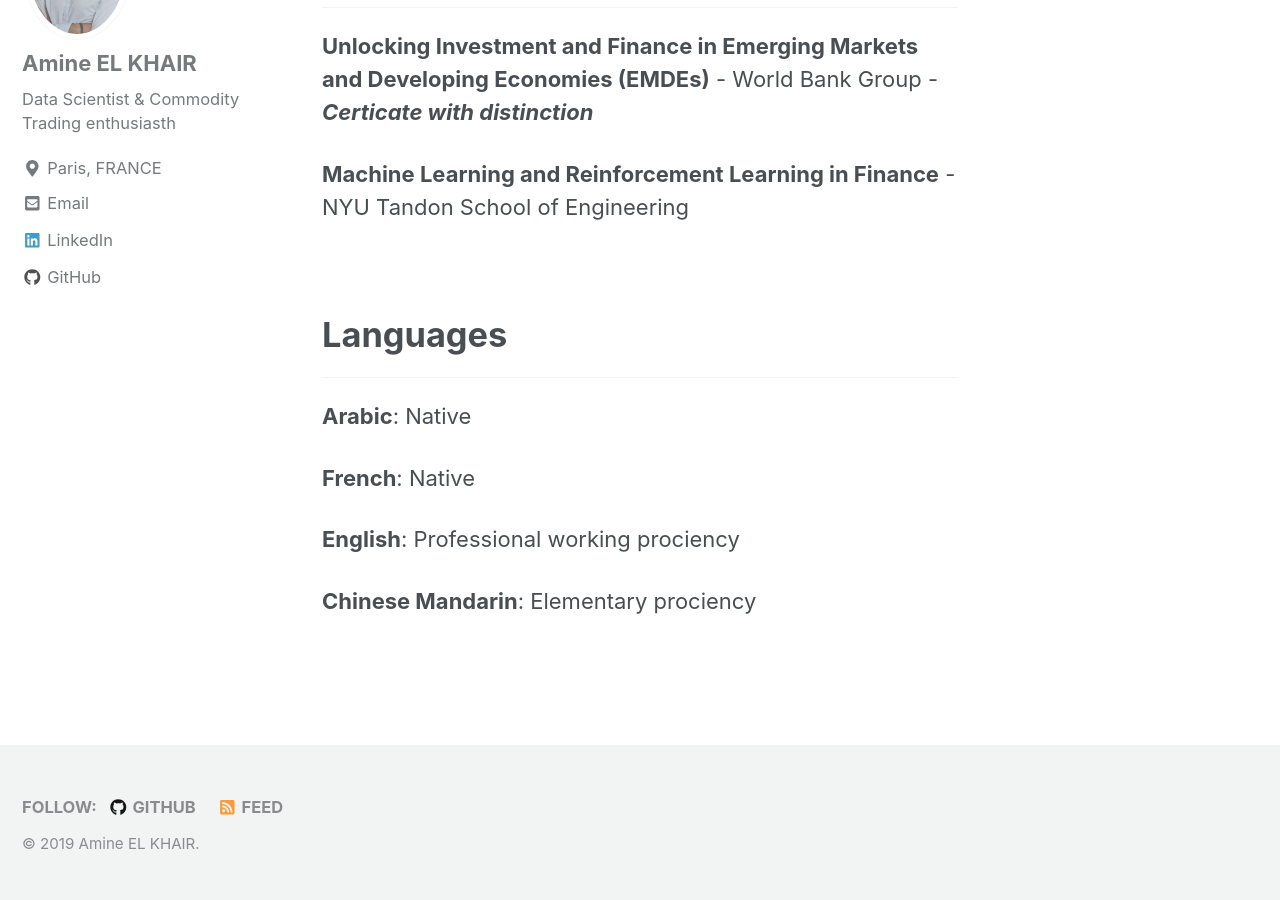
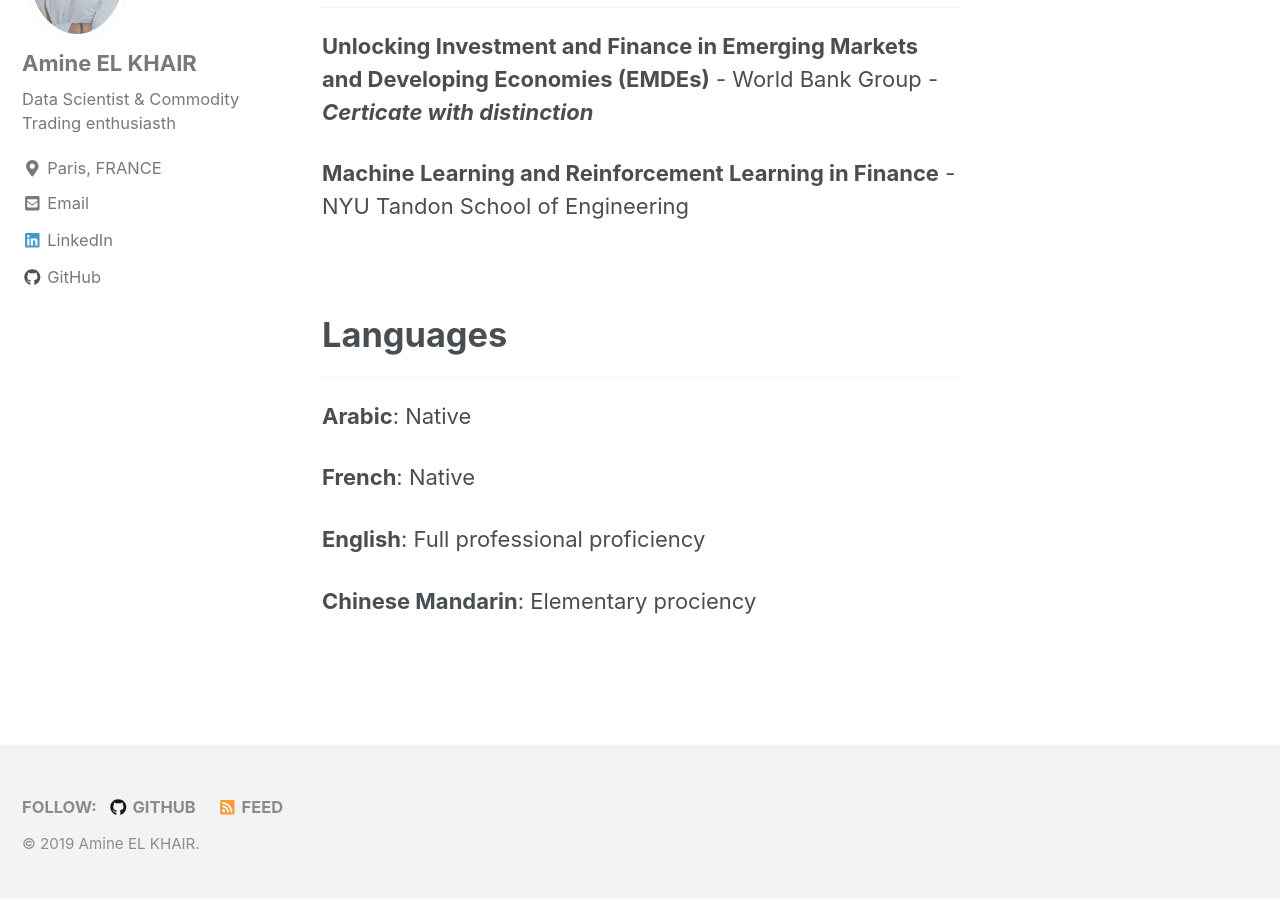
Before and after one commit to aelkhair/aelkhair.github.io, a Jekyll site: the page built from _pages/cv.md, in a window 1280 px wide and 900 px high, scrolled down 3010 px. Built offline with Jekyll 4.4.1, drawn with Linux system fonts in a browser that asks for light colours; nearby versions of some CDN libraries.

Commit message:
Update cv.md

```diff
--- a/_pages/cv.md
+++ b/_pages/cv.md
@@ -105,6 +105,6 @@ Kaggle
 
 **French**: Native
 
-**English**: Professional working prociency
+**English**: Full professional proficiency
 
 **Chinese Mandarin**: Elementary prociency
```
